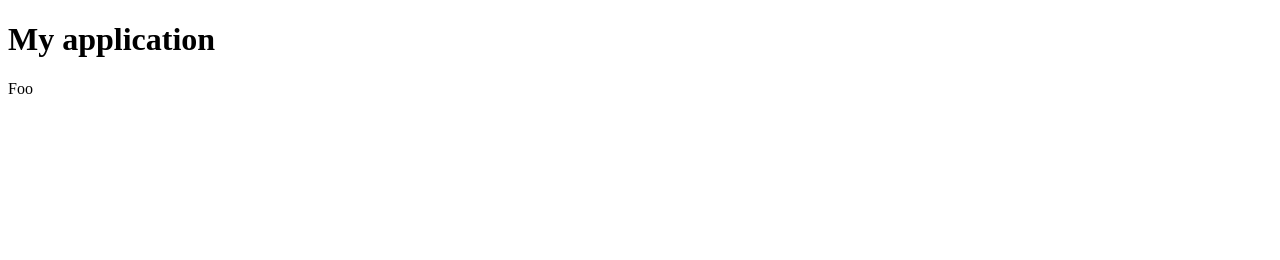
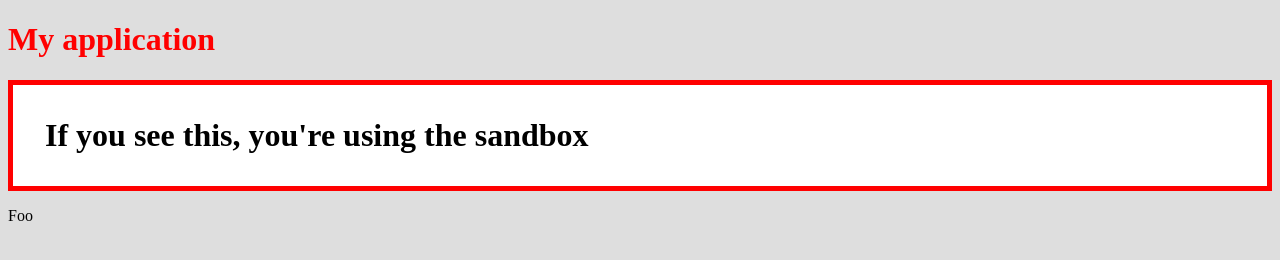
Before and after one commit to matt-bernhardt/long-running, a plain HTML site: page index.html in a window 1280 px wide. Drawn offline with Linux system fonts and the light colour scheme.

Commit message:
Sandbox-specific content

```diff
--- /dev/null
+++ b/css/sandbox.css
@@ -0,0 +1,14 @@
+body {
+	background-color: #dedede;
+}
+h1 {
+	color: red;
+}
+.sandbox-warning {
+	border: 5px solid red;
+	background: white;
+	color: black;
+	padding: 2rem;
+	font-weight: bold;
+	font-size: 2rem;
+}
--- a/index.html
+++ b/index.html
@@ -4,9 +4,11 @@
 	<meta charset="utf-8">
 	<meta name="viewport" content="width=device-width, initial-scale=1">
 	<title>A long running branch experiment</title>
+	<link rel="stylesheet" type="text/css" href="css/sandbox.css">
 </head>
 <body>
 	<h1>My application</h1>
+	<div class="sandbox-warning">If you see this, you're using the sandbox</div>
 	<p>Foo</p>
 </body>
 </html>
```
